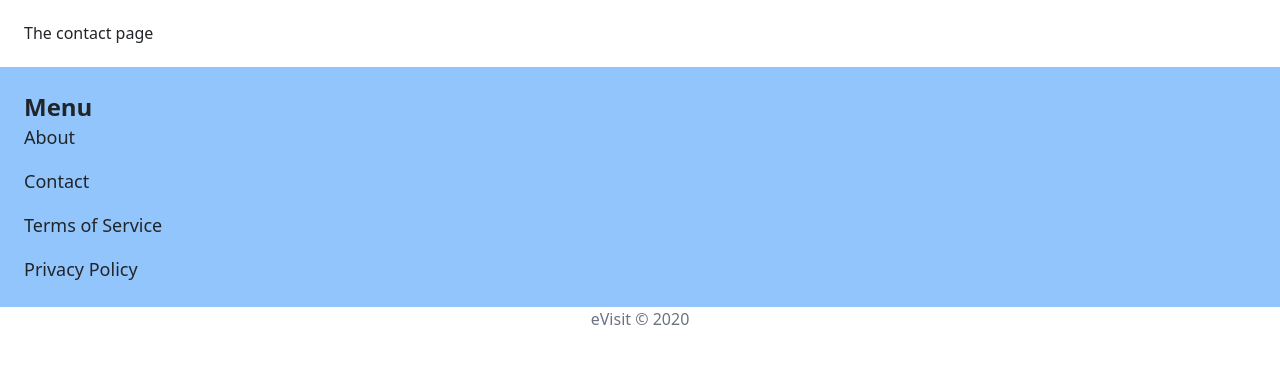
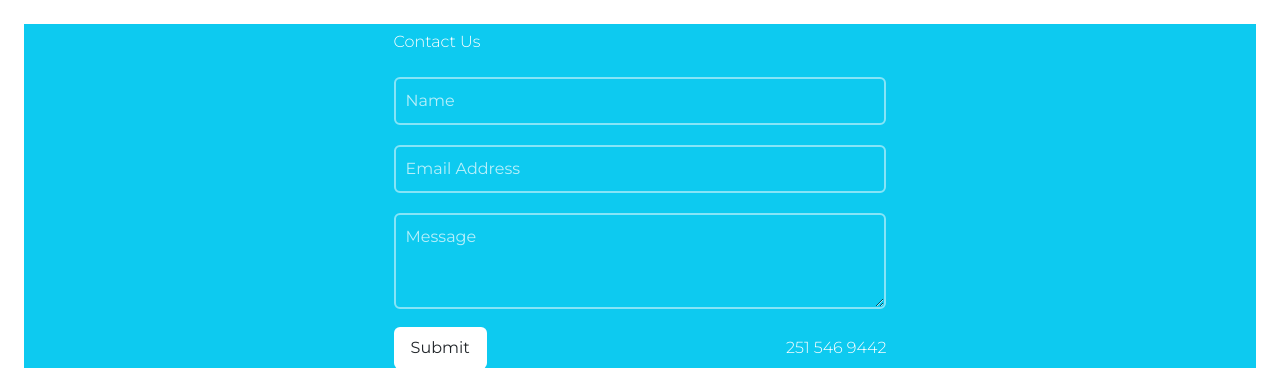
Before and after one commit to ReinaelYabut/dpuddle, a Django app: page /contact/ in a window 1280 px wide. Shown: the part 105-473 px from the top of the page. Before the commit the page ends 430 px from the top, so only its background shows below. Run offline with Django 4.2, Linux system fonts and the light colour scheme; some libraries are stand-ins or nearby versions.

Commit message:
contact page

```diff
--- a/templates/core/contact.html
+++ b/templates/core/contact.html
@@ -3,5 +3,112 @@
 {% block title %} Contact {% endblock %}
 
 {% block content %}
-<h1> The contact page </h1>
+<!DOCTYPE html>
+
+<html lang="en">
+<head>
+    <meta charset="UTF-8">
+    <meta name="viewport" content="width=device-width, initial-scale=1.0">
+    <title>Contact Us</title>
+    <link href="https://fonts.googleapis.com/css?family=Montserrat:300,400,500&display=swap" rel="stylesheet">
+
+    <style>
+    .contact4 {
+        font-family: "Montserrat", sans-serif;
+        color: #8d97ad;
+        font-weight: 300;
+        text-align: center;
+        background-color: #0006b1;
+    }
+
+    .contact4 h1, .contact4 h2, .contact4 h3, .contact4 h4, .contact4 h5, .contact4 h6 {
+        color: #3e4555;
+    }
+
+    .contact4 .font-weight-medium {
+        font-weight: 500;
+    }
+
+    .contact4 .form-control {
+        background: transparent;
+        border: 2px solid rgba(255, 255, 255, 0.5);
+        width: 100%;
+        margin: 10px auto;
+        padding: 10px;
+    }
+
+    .contact4 .form-control:focus {
+        border-color: #ffffff;
+    }
+
+    .contact4 input::-webkit-input-placeholder,
+    .contact4 textarea::-webkit-input-placeholder {
+        color: rgba(255, 255, 255, 0.7);
+    }
+
+    .contact4 input:-ms-input-placeholder,
+    .contact4 textarea:-ms-input-placeholder {
+        color: rgba(255, 255, 255, 0.7);
+    }
+
+    .contact-box {
+        text-align: left;
+        margin: 0 auto;
+        max-width: 80%;
+    }
+
+    .map-container {
+        text-align: center;
+    }
+
+
+
+</style>
+
+
+</head>
+<body>
+
+<div class="bg-info contact4 overflow-hidden position-relative">
+
+  <div class="row no-gutters">
+    <div class="container">
+      <div class="col-lg-6 contact-box mb-4 mb-md-0">
+        <div class="contact-box">
+          <h1 class="title font-weight-light text-white mt-2">Contact Us</h1>
+          <form class="mt-3">
+            <div class="row">
+              <div class="col-lg-12">
+                <div class="form-group mt-2">
+                  <input class="form-control text-white" type="text" placeholder="Name">
+                </div>
+              </div>
+              <div class="col-lg-12">
+                <div class="form-group mt-2">
+                  <input class="form-control text-white" type="email" placeholder="Email Address">
+                </div>
+              </div>
+              <div class="col-lg-12">
+                <div class="form-group mt-2">
+                  <textarea class="form-control text-white" rows="3" placeholder="Message"></textarea>
+                </div>
+              </div>
+              <div class="col-lg-12 d-flex align-items-center mt-2">
+                <button type="submit" class="btn bg-white text-inverse px-3 py-2"><span>Submit</span></button>
+                <span class="ml-auto text-white align-self-center"><i class="icon-phone mr-2"></i>251 546 9442</span>
+              </div>
+            </div>
+          </form>
+        </div>
+      </div>
+      <div class="col-lg-6 map-container">
+        <iframe src="https://www.google.com/maps/embed?pb=!1m18!1m12!1m3!1d7746.15934688606!2d120.58056832474313!3d15.142834799903985!2m3!1f0!2f0!3f0!3m2!1i1024!2i768!4f13.1!3m3!1m2!1s0x3396f24ec2f5a1f9%3A0x5e0af8a6aaab2282!2sHoly%20Angel%20University!5e0!3m2!1sen!2sph!4v1633642248895!5m2!1sen!2sph"
+          width="100%" height="538" frameborder="0" style="border: 0;" allowfullscreen data-aos="fade-left" data-aos-duration="3000"></iframe>
+      </div>
+    </div>
+  </div>
+</div>
+
+</body>
+</html>
 {% endblock %}
```
